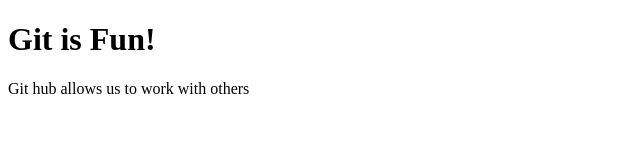
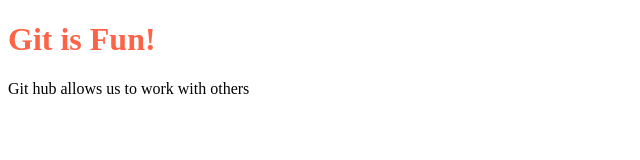
Before and after one commit to jasnoordhanoa/assignment-1-2294, a plain HTML site: page index.html in a window 1280 px wide. Shown: the whole page, without its empty margins (0-640 px from the left). Drawn offline with Linux system fonts and the light colour scheme.

Commit message:
Add scripts tag

```diff
--- a/index.html
+++ b/index.html
@@ -6,7 +6,11 @@
     <title>Asmt 1</title>
 </head>
 <body>
-    <h1>Git is Fun!</h1>
+    <h1 id="pageTitle">Git is Fun!</h1>
     <p>Git hub allows us to work with others</p>
+
+    <script>
+        document.querySelector("#pageTitle").style.color = "tomato";
+    </script>
 </body>
 </html>
```
